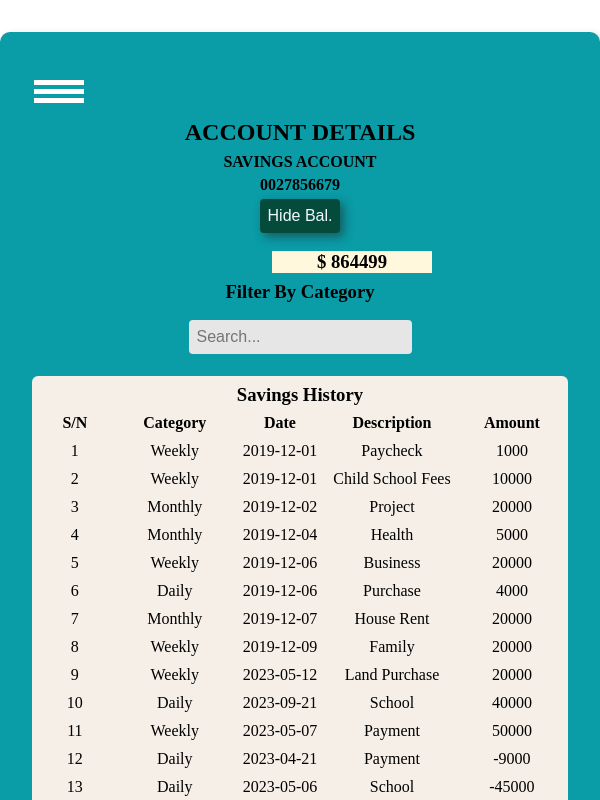
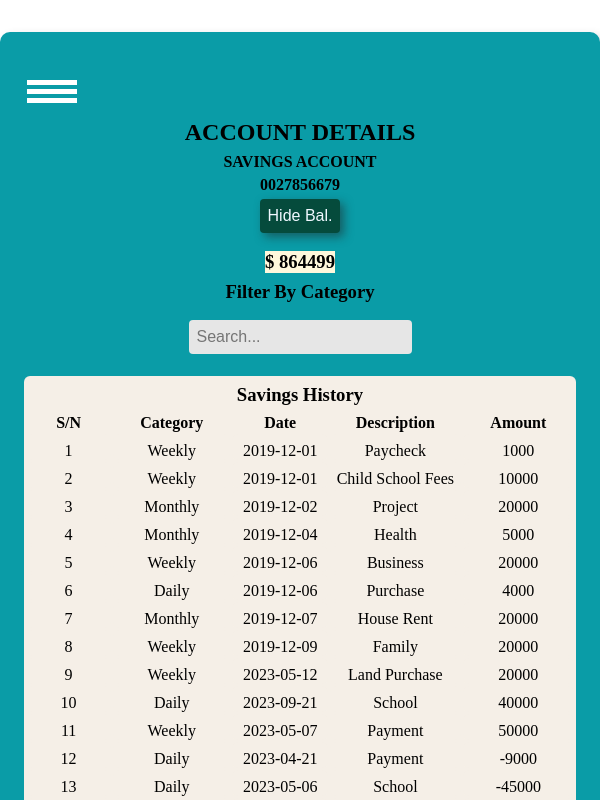
Before and after one commit to Moses-Oyelade/eagle-safe, a React (Create React App) app: page /details in a window 600 px wide. Shown: the top 800 px of the page. Built offline with nearby package versions, Linux system fonts and the light colour scheme; data requests are answered from the project's data file.

Commit message:
@media 700px resize account-bal

```diff
--- a/src/App.css
+++ b/src/App.css
@@ -195,7 +195,7 @@ nav a:hover {
 
  .App {
     margin: 2rem auto;
-    padding: 1rem 2rem;
+    padding: 1rem 1.5rem;
     max-width: 700px;
     text-align: center;
     min-height: 50vh;
@@ -241,12 +241,17 @@ nav a:hover {
     text-align: center;
     padding: 2rem;
   }
-
+  .account-bal{
+    display: flex;
+    flex-direction: column;
+    align-items: center;
+  }
   .account-show {
-    position: relative;
     background-color: cornsilk;
     color:black;
+    width: max-content;
   }
+
  }
 
  @media (max-width: 480px){
```
